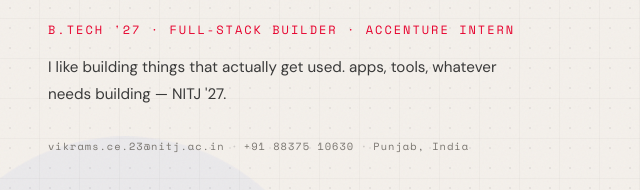
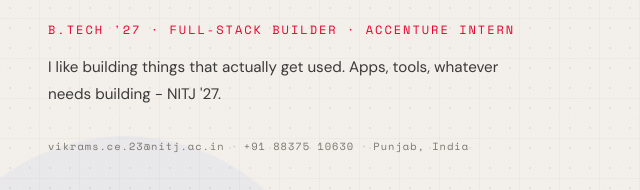
Before and after one commit to vikramchahall/portfolio, a plain HTML site: page index.html in a window 1280 px wide. Shown: the part 422-612 px from the top of the page, 0-640 px from the left. Drawn offline with nearby package versions, Linux system fonts and the light colour scheme.

Commit message:
A capital

```diff
--- a/index.html
+++ b/index.html
@@ -55,7 +55,7 @@
       <h1 class="hero-title">VIKRAM<br><span class="neon-stroke">SINGH</span></h1>
      <p class="hero-descriptor">B.Tech '27 · Full-Stack Builder · Accenture Intern</p>
         <p class="hero-sub">I like building things that actually get used.
-apps, tools, whatever needs building — NITJ '27.</p>
+Apps, tools, whatever needs building - NITJ '27.</p>
       <div class="hero-meta">
         <a href="mailto:vikrams.ce.23@nitj.ac.in" class="meta-link">vikrams.ce.23@nitj.ac.in</a>
         <span class="meta-sep">·</span>
```
